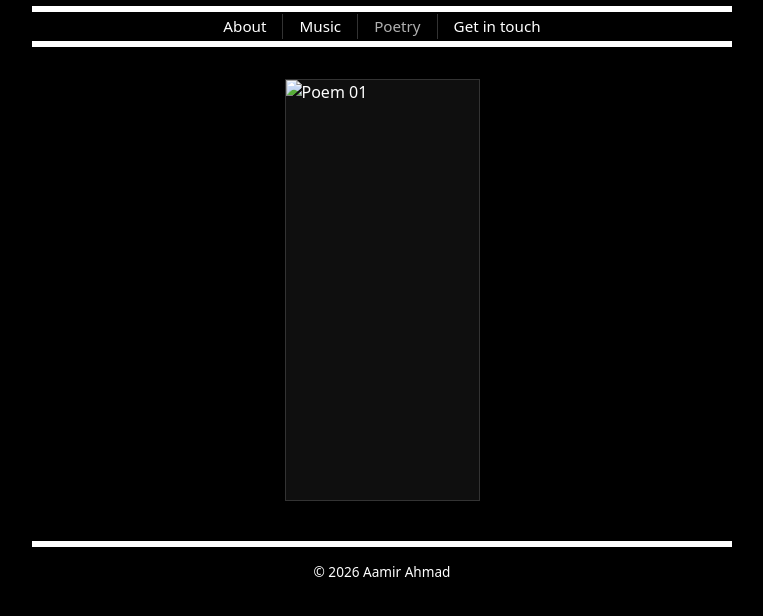
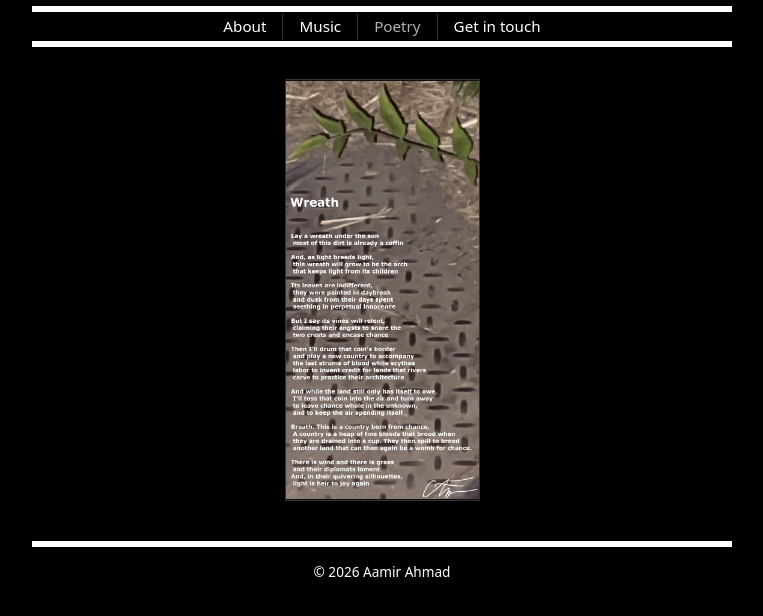
Before and after one commit to aamir-studio/art, a plain HTML site: page poetry.html in a window 1280 px wide. Shown: the part 134-750 px from the top of the page, without its empty margins (258-1021 px from the left). Drawn offline with Linux system fonts and the light colour scheme; files whose address does not match are found by name.

Commit message:
Add first poem

```diff
--- a/poetry.html
+++ b/poetry.html
@@ -22,9 +22,10 @@
 
     <section id="poetry" class="poem-archive">
       <div class="poem-grid">
-        <button class="poem-card" type="button" data-full="materials/poetry/poem-01.png">
+        <button class="poem-card" type="button" data-full="/Users/aamir/Websites/art/materials/poetry/poetry_001
+        _Wreath.webp">
           <img
-            src="materials/poetry/poem-01.png"
+            src="/Users/aamir/Websites/art/materials/poetry/poetry_001_Wreath.webp"
             alt="Poem 01"
             loading="lazy"
           >
```
Also changed, not shown: materials/poetry/poetry_001_Wreath.webp (added).
